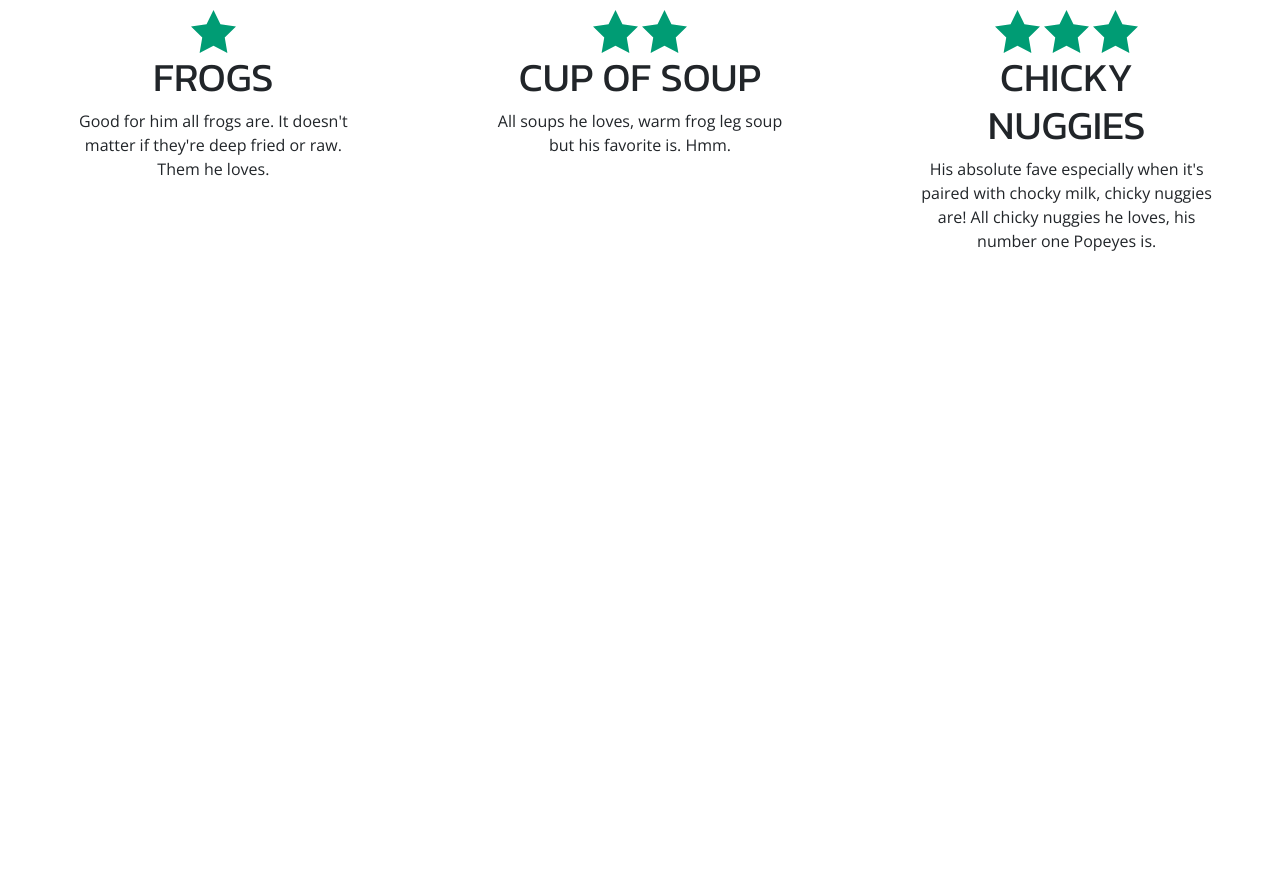
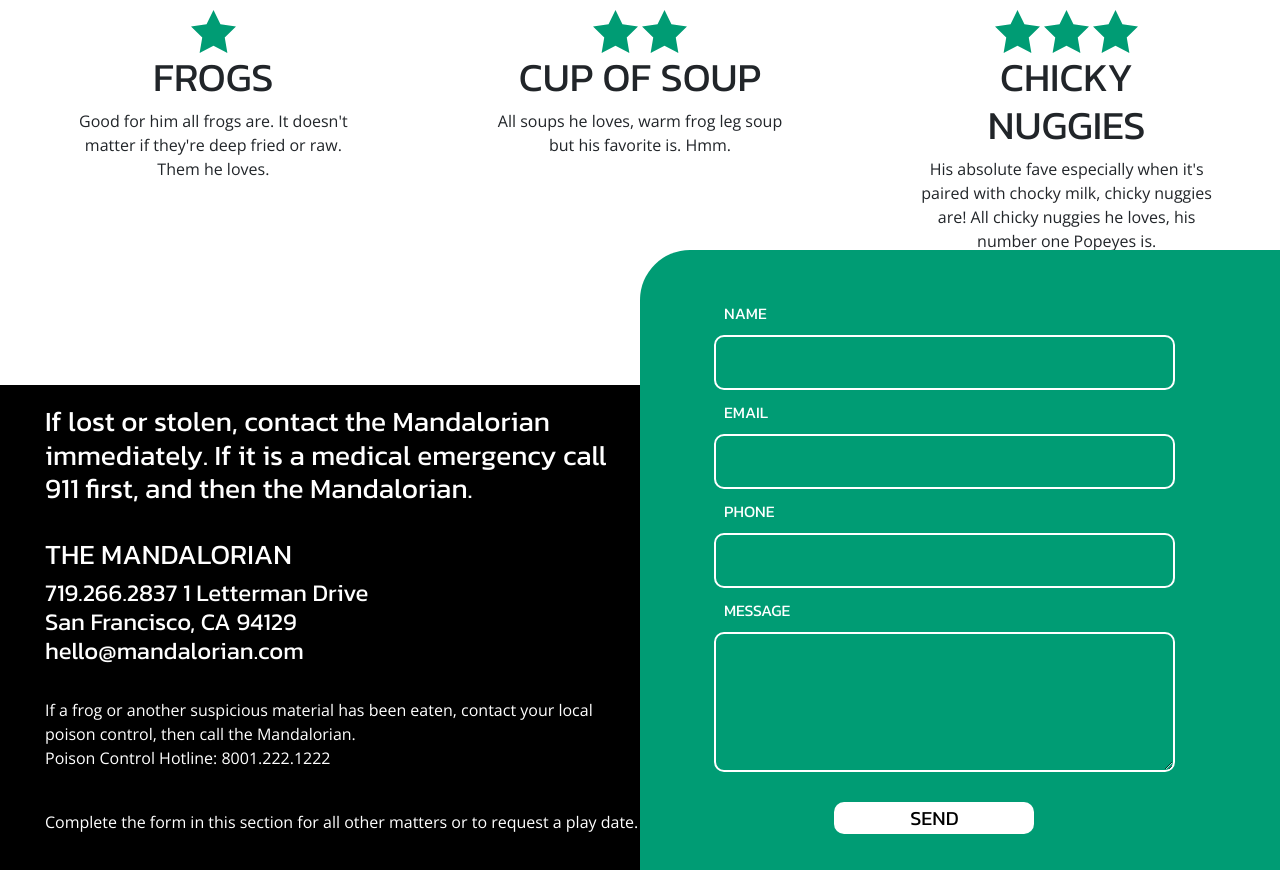
Before and after one commit to lan-party/baby-yoda-demo, a plain HTML site: page index.html in a window 1280 px wide. Shown: the part 3506-4376 px from the top of the page. Before the commit the page ends 3775 px from the top, so only its background shows below. Drawn offline with nearby package versions, Linux system fonts and the light colour scheme.

Commit message:
Add files via upload

```diff
--- a/index.html
+++ b/index.html
@@ -272,5 +272,40 @@
 		</div>
 	</div>
 
+	<!-- Contact -->
+	<div id="contact">
+		<div class="contactspacer d-xl-none"> </div>
+		<div id="biglogo"></div>
+		<div id="contactinfo">
+			<div class="col-xl-6 col-sm-12">
+				<h3>If lost or stolen, contact the Mandalorian immediately. If it is a medical emergency call 911 first, and then the Mandalorian.</h3>
+				<br>
+				<h3>THE MANDALORIAN</h3>
+				<h4>	719.266.2837
+		1 Letterman Drive<br>
+		San Francisco, CA 94129<br>
+		hello@mandalorian.com</h4>
+				<br>
+				<p>If a frog or another suspicious material has been eaten, contact your local poison control, then call the Mandalorian.<br>Poison Control Hotline: 8001.222.1222</p>
+				<br>
+				<p>Complete the form in this section for all other matters or to request a play date.</p>
+			</div>
+			<div id="contactform" class="col-xl-6 col-sm-12 text-white">
+					<span class="contactlabel"> NAME<br>
+					<input type="text" class="contactinput" /></span>
+					<span class="contactlabel"> EMAIL<br>
+					<input type="text" class="contactinput" /></span>
+					<span class="contactlabel"> PHONE<br>
+					<input type="text" class="contactinput" /></span>
+					<span class="contactlabel"> MESSAGE<br>
+					<textarea class="contacttextarea"></textarea></span>
+					<div class="w-100 text-center">
+						<button type="submit" id="contactbutton">SEND</button>
+					</div>
+
+			</div>
+		</div>
+</div>
+
 </body>
 </html>
--- a/style.css
+++ b/style.css
@@ -105,6 +105,43 @@ p{
 #pictired{
 	background: url('emotions/tired.jpeg') no-repeat center;
 	background-size: cover;
+}
+#foods{
+	margin-bottom: 50vh;
+}
+#biglogo{
+
+}
+#contactinfo{
+	width: 100%;
+	background-color: #000000;
+	color: #ffffff;
+	padding-left: 30px;
+	padding-top: 20px;
+	padding-bottom: 20px;
+}
+#contactform{
+	background-color: #009C74;
+	padding: 4vw;
+	padding-left: 5vw;
+	padding-right: 9vw;
+	border-radius: 50px 0px 0px 0px;
+	right: 0;
+	position: absolute;
+	margin-top: -75vh;
+}
+#contactbutton{
+	min-width: 200px;
+	margin: auto;
+	font-family: 'Kanit';
+	background-color: #ffffff;
+	color: #000000;
+	border-radius: 10px;
+	font-size: 20px;
+	margin-top: 20px;
+	margin-bottom: 20px;
+	box-shadow: none;
+	border: 0;
 }
 
 .topspacer{
@@ -300,3 +337,30 @@ p{
 	padding-right: 5%;
 	float: left;
 }
+.contactspacer{
+	margin-bottom: 100vh;
+}
+.contactlabel{
+	margin-left: 20px;
+	margin-top: 20px;
+}
+.contactinput{
+	width: 100%;
+	height: 55px;
+	border: 2px;
+	border-style: solid;
+	border-color: #ffffff;
+	border-radius: 10px;
+	background-color: #009C74;
+	margin: 10px;
+}
+.contacttextarea{
+	width: 100%;
+	height: 140px;
+	border: 2px;
+	border-style: solid;
+	border-color: #ffffff;
+	border-radius: 10px;
+	background-color: #009C74;
+	margin: 10px;
+}
```
